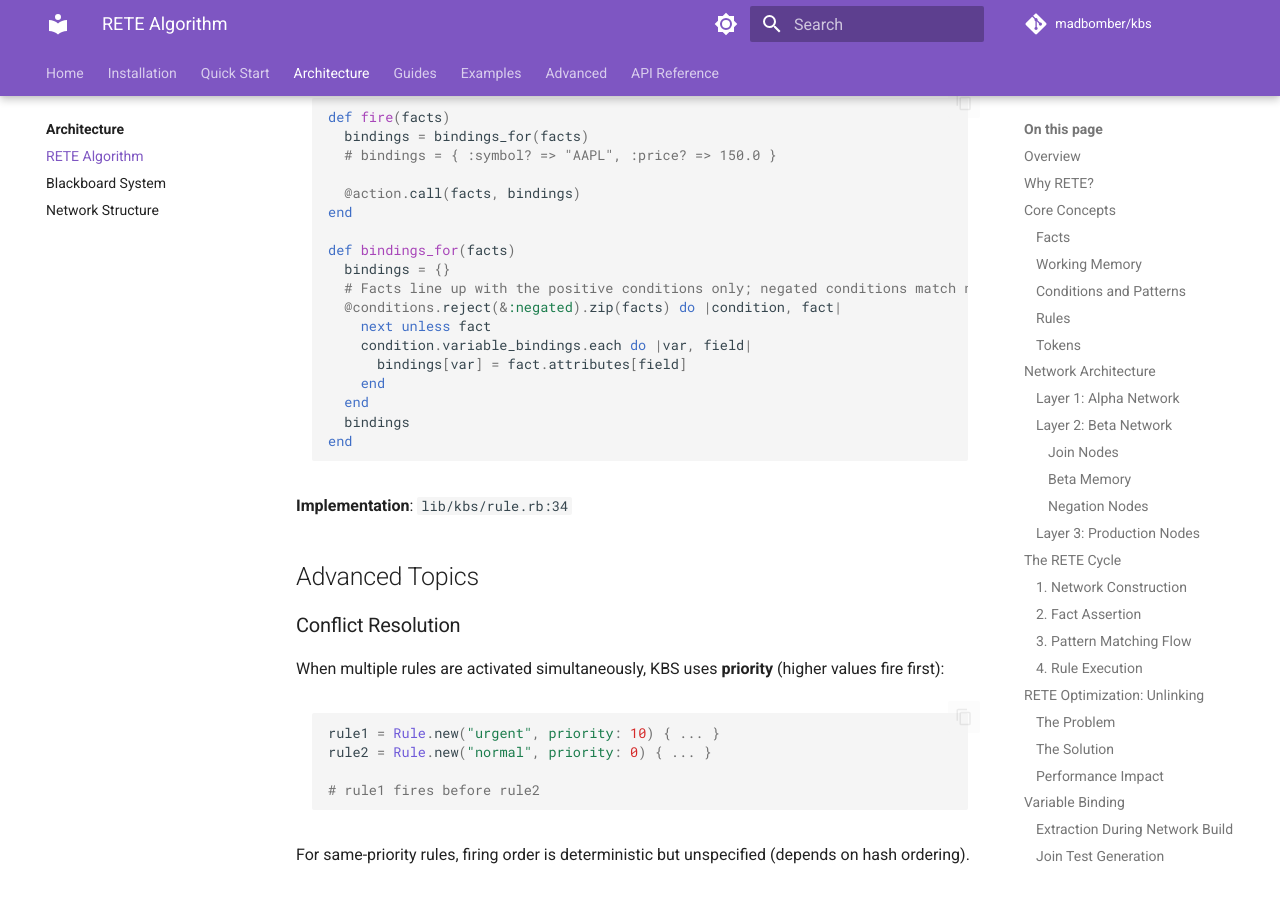
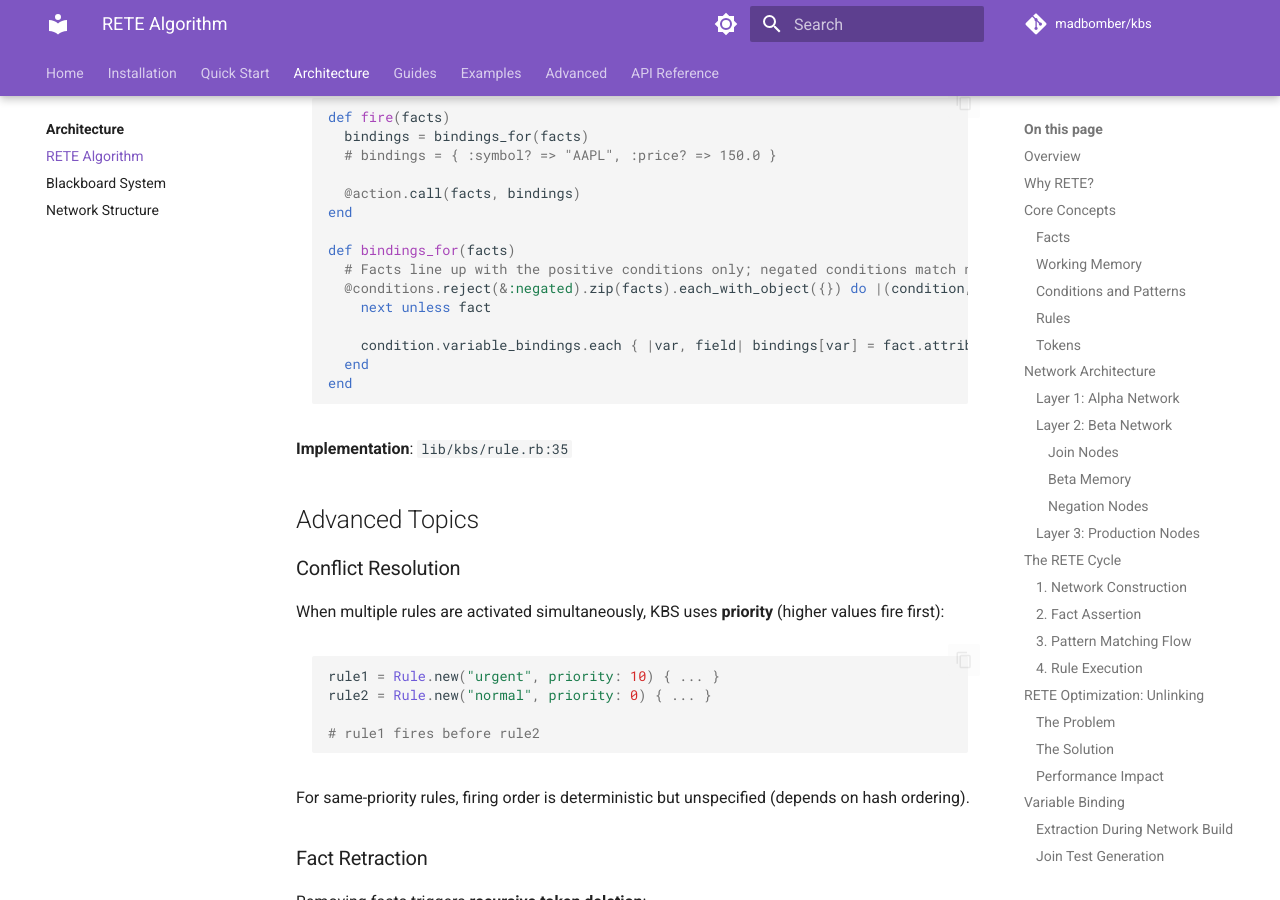
Before and after one commit to MadBomber/kbs, an MkDocs documentation site: the page built from docs/architecture/rete-algorithm.md, in a window 1280 px wide and 900 px high, scrolled down 12851 px. Built offline with MkDocs 1.6.1 and Material for MkDocs 9.7.7, drawn with Linux system fonts in a browser that asks for light colours; comment, search, counter and statistics services are not loaded; the version menu is left out.

Commit message:
refactor: tighten bindings_for and its tests
Build the bindings hash with each_with_object, walk token.facts once
in Blackboard::Engine#run, and trim the new tests (no unused action,
single quotes, shorter setup).

````diff
--- a/docs/architecture/rete-algorithm.md
+++ b/docs/architecture/rete-algorithm.md
@@ -498,19 +498,16 @@ def fire(facts)
 end
 
 def bindings_for(facts)
-  bindings = {}
   # Facts line up with the positive conditions only; negated conditions match no fact
-  @conditions.reject(&:negated).zip(facts) do |condition, fact|
+  @conditions.reject(&:negated).zip(facts).each_with_object({}) do |(condition, fact), bindings|
     next unless fact
-    condition.variable_bindings.each do |var, field|
-      bindings[var] = fact.attributes[field]
-    end
+
+    condition.variable_bindings.each { |var, field| bindings[var] = fact.attributes[field] }
   end
-  bindings
 end
 ```
 
-**Implementation**: `lib/kbs/rule.rb:34`
+**Implementation**: `lib/kbs/rule.rb:35`
 
 ## Advanced Topics
 
````
Also changed, not shown: 4 other files.
